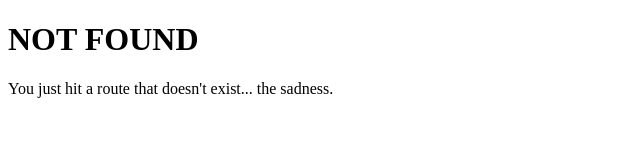
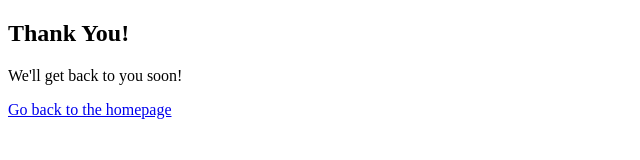
Before and after one commit to jonzfisher/councilmark, a Gatsby site: page /thankYou in a window 1280 px wide. Before the commit this address had no page. Shown: the whole page, without its empty margins (0-640 px from the left). Built offline with nearby package versions, Linux system fonts and the light colour scheme; Gatsby itself is replaced by a stand-in of ours.

Commit message:
add thank you page

```diff
--- a/src/pages/contact.js
+++ b/src/pages/contact.js
@@ -9,7 +9,7 @@ const StyledLabel = styled.p`
 const ContactPage = () => (
   <div>
     <h2>Contact Us</h2>
-    <form name="contact" netlify-honeypot="bot-field" method="POST" netlify>
+    <form name="contact" netlify-honeypot="bot-field" method="POST" action="/thankyou" netlify>
       <p style={{ display: 'none' }}>
         <label>Don’t fill this out if you're human:
           <input name="bot-field" />
--- /dev/null
+++ b/src/pages/thankYou.js
@@ -0,0 +1,14 @@
+import React from 'react'
+import Link from 'gatsby-link'
+
+const ThankYouPage = () => (
+  <div>
+    <h2>Thank You!</h2>
+    <p>We'll get back to you soon!</p>
+
+    <Link to="/">Go back to the homepage</Link>
+
+  </div>
+)
+
+export default ThankYouPage
```
